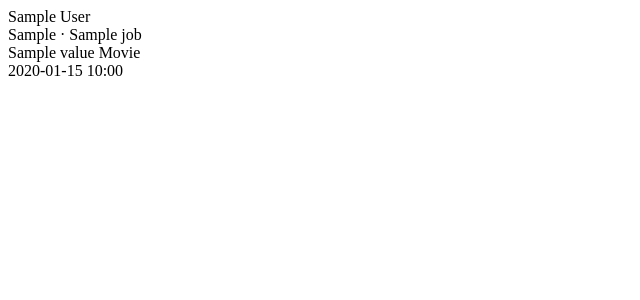
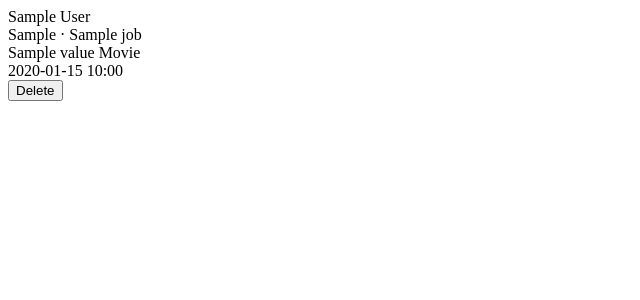
Before and after one commit to thefirstofthe300/jacques, a FastAPI app: template jacques/templates/partials/job_list.html in a window 1280 px wide. Shown: the top 300 px of the page, without its empty margins (0-640 px from the left). Run offline with FastAPI, Linux system fonts and the light colour scheme; the template is opened without the code that fills it: most values are stand-ins (such as "Sample title", 1, 10 or a date in 2020).

Commit message:
feat(ui): add duplicate_detected card and delete button to job cards
Shows a Re-rip/Dismiss prompt when a previously-ripped disc is
reinserted. Adds a trash delete button to all non-active job cards
with a confirmation dialog.

Co-Authored-By: Claude Sonnet 4.6 <noreply@anthropic.com>

```diff
--- a/jacques/templates/partials/job_list.html
+++ b/jacques/templates/partials/job_list.html
@@ -46,6 +46,31 @@
       {% if job.error_message %}
       <div class="mt-2 small text-danger">
         <i class="bi bi-exclamation-triangle-fill me-1"></i>{{ job.error_message }}
+      </div>
+      {% endif %}
+
+      {% if job.status.value == "duplicate_detected" %}
+      <div class="mt-3">
+        <div class="alert alert-info py-2 px-3 mb-2 small">
+          <i class="bi bi-info-circle-fill me-1"></i>This disc was previously ripped.
+          {% if job.disc_label %}
+          <div class="text-muted mt-1">Disc: {{ job.disc_label }}</div>
+          {% endif %}
+        </div>
+        <div class="d-flex gap-2 flex-wrap">
+          <button class="btn btn-sm btn-outline-warning"
+                  hx-post="/api/jobs/{{ job.id }}/rerip"
+                  hx-swap="none"
+                  hx-confirm="Re-rip this disc? The previous rip will be kept.">
+            <i class="bi bi-arrow-repeat me-1"></i>Re-rip
+          </button>
+          <button class="btn btn-sm btn-outline-secondary"
+                  hx-delete="/api/jobs/{{ job.id }}"
+                  hx-swap="none"
+                  hx-confirm="Dismiss this job? It will be removed.">
+            <i class="bi bi-x-circle me-1"></i>Dismiss
+          </button>
+        </div>
       </div>
       {% endif %}
 
@@ -156,6 +181,17 @@
         </button>
       </div>
       {% endif %}
+
+      {% if not job.is_active %}
+      <div class="d-flex justify-content-end mt-2">
+        <button class="btn btn-sm btn-outline-danger"
+                hx-delete="/api/jobs/{{ job.id }}"
+                hx-swap="none"
+                hx-confirm="Delete this job? This cannot be undone.">
+          <i class="bi bi-trash me-1"></i>Delete
+        </button>
+      </div>
+      {% endif %}
     </div>
   </div>
   {% endfor %}
```
